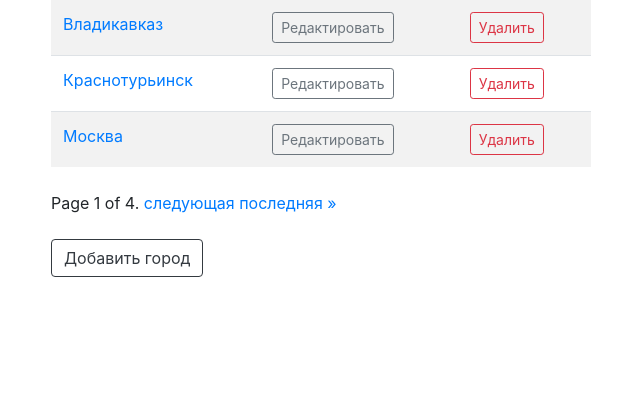
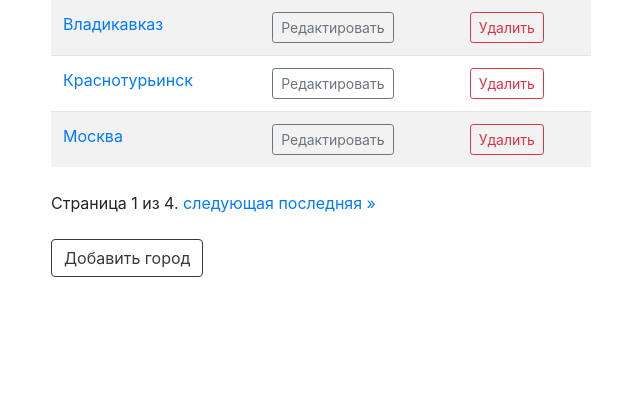
Before and after one commit to o-shmidke/travel_v1, a Django app: page /cities/ in a window 1280 px wide. Shown: the part 197-598 px from the top of the page, without its empty margins (319-959 px from the left). Run offline with Django 3.2, Linux system fonts and the light colour scheme; data comes from the database, SQL or seed files in the repository; some libraries are stand-ins or nearby versions.

Commit message:
Update home.html

```diff
--- a/templates/cities/home.html
+++ b/templates/cities/home.html
@@ -28,7 +28,7 @@
                     {% endif %}
 
                     <span class="current">
-                        Page {{ object_list.number }} of {{ object_list.paginator.num_pages }}.
+                        Страница {{ object_list.number }} из {{ object_list.paginator.num_pages }}.
                     </span>
 
                     {% if object_list.has_next %}
```
